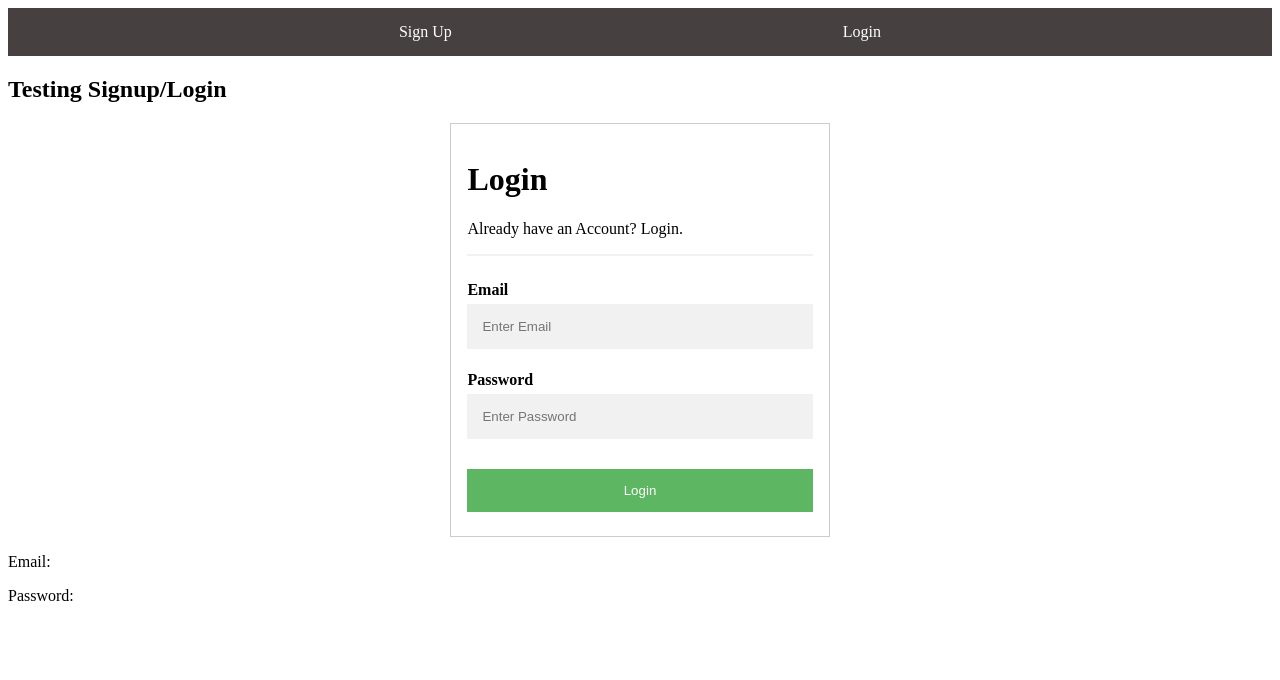
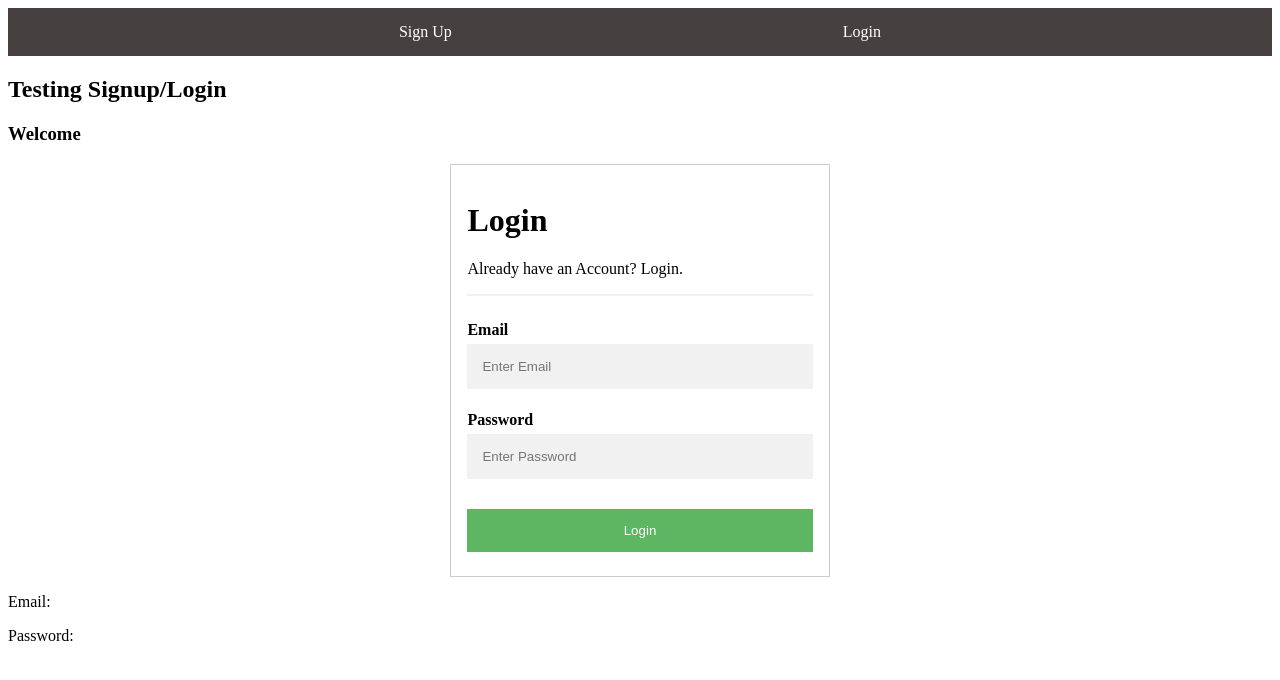
Before and after one commit to HassenH1/angular-login-signup, an Angular app: page /login in a window 1280 px wide. Shown: the top 680 px of the page. Built offline with nearby package versions, Linux system fonts and the light colour scheme.

Commit message:
trynna lift up a state

```diff
--- a/src/app/app.component.html
+++ b/src/app/app.component.html
@@ -1,4 +1,5 @@
 <app-navbar></app-navbar>
 
 <h2>Testing Signup/Login</h2>
-<router-outlet></router-outlet>
+<h3>Welcome {{ email }}</h3>
+<router-outlet (childEvent)="email=$event"></router-outlet>
--- a/src/app/app.component.ts
+++ b/src/app/app.component.ts
@@ -1,10 +1,12 @@
-import { Component } from '@angular/core';
+import { Component, Input } from '@angular/core';
 
 @Component({
   selector: 'app-root',
   templateUrl: './app.component.html',
   styleUrls: ['./app.component.css']
 })
+
 export class AppComponent {
   title = 'signupLogin';
+  email = ""
 }
--- a/src/app/components/login/login.component.ts
+++ b/src/app/components/login/login.component.ts
@@ -1,4 +1,5 @@
-import { Component, OnInit } from '@angular/core';
+import { Component, OnInit, EventEmitter, Output } from '@angular/core';
+import { Router } from '@angular/router';
 import { FetchCallsService } from 'src/app/service/fetchCalls.service'
 
 @Component({
@@ -11,8 +12,9 @@ export class LoginComponent implements OnInit {
   email = ""
   password = ""
   error = ""
+  @Output() childEvent = new EventEmitter()
 
-  constructor(private fetch: FetchCallsService) { }
+  constructor(private fetch: FetchCallsService, private router: Router) { }
 
   ngOnInit(): void {
   }
@@ -30,6 +32,8 @@ export class LoginComponent implements OnInit {
       email: this.email,
       password: this.password
     }
+    this.router.navigate(['']);
+    this.childEvent.emit(user.email)
     this.fetch.userLogin(user).subscribe(() => {
       this.email = ""
       this.password = ""
```
